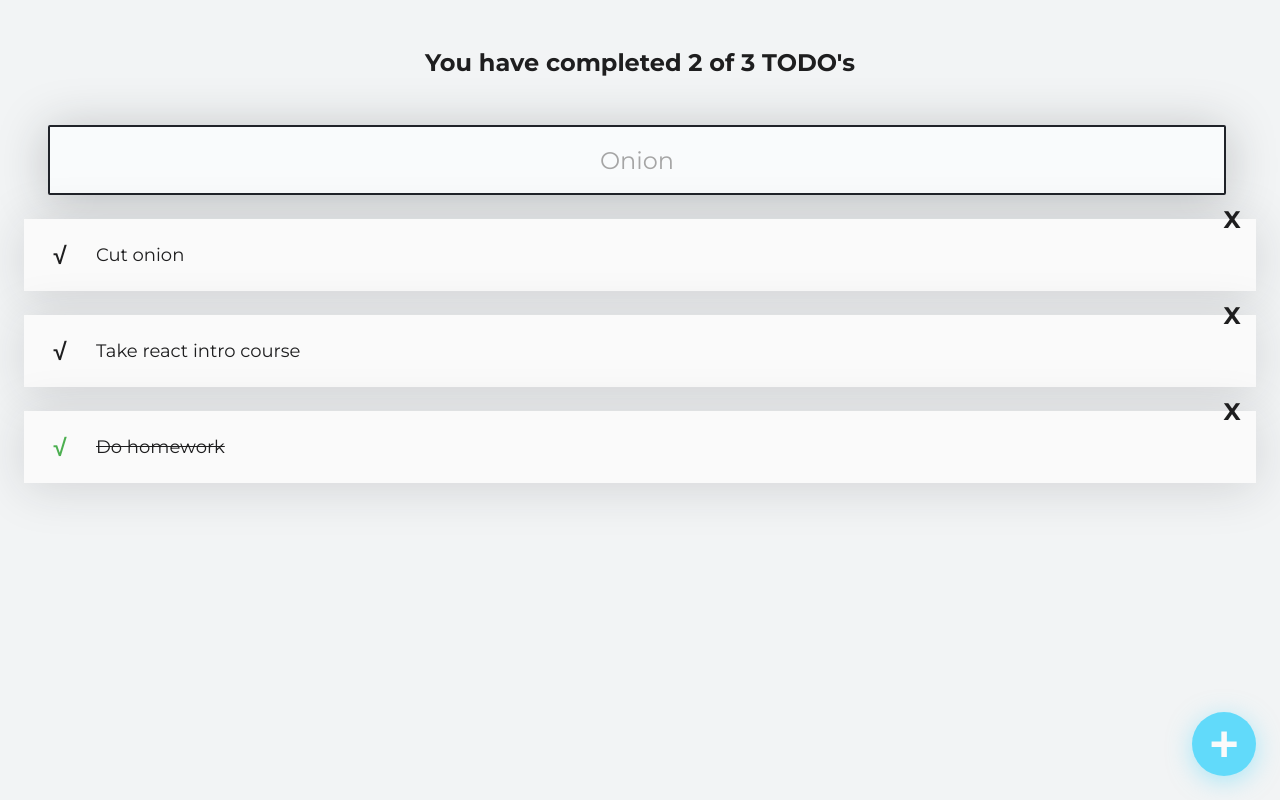
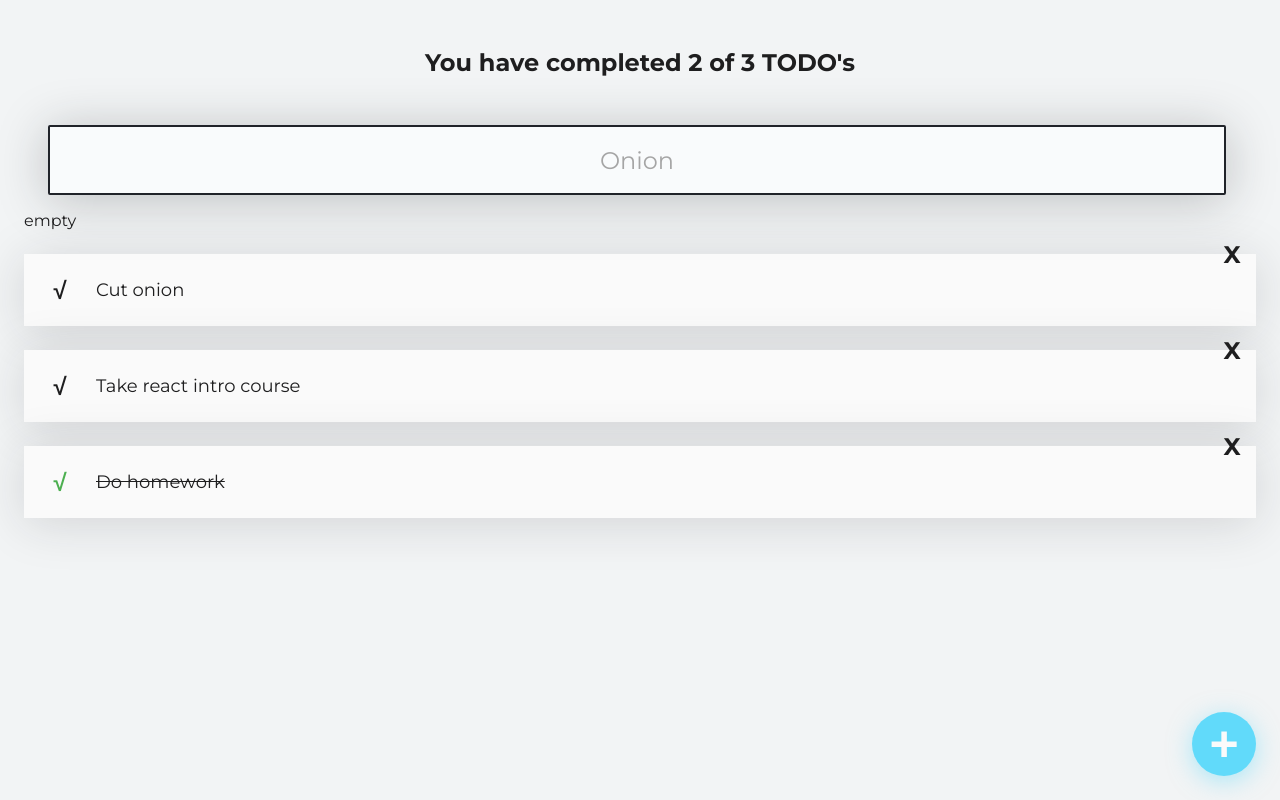
Before and after one commit to danielbatres/react-intro, a React (Create React App) app: page / in a window 1280 px wide. Built offline with nearby package versions, Linux system fonts and the light colour scheme.

Commit message:
Changes with useState (view notes)

```diff
--- a/src/TodoSearch.jsx
+++ b/src/TodoSearch.jsx
@@ -2,12 +2,24 @@ import React from 'react';
 import "./TodoSearch.css";
 
 const TodoSearch = () =>{
+    /**
+     * useState returns a two positions array.
+     * The state variable and the function to change that state.
+     * The initial state is received as an argument.
+     *
+     * Every time the state changes the component is rendered again.
+     */
+    const [state, setState] = React.useState('empty');
+
     const onSearchValueChange = (event) => {
-        console.log(event.target.value);
+        setState(event.target.value);
     }
 
     return (
-        <input className='TodoSearch' placeholder="Onion" onChange={onSearchValueChange}/>
+        <>
+            <input className='TodoSearch' placeholder="Onion" onChange={onSearchValueChange}/>
+            <p>{state}</p>
+        </>
     );
 }
 
```
